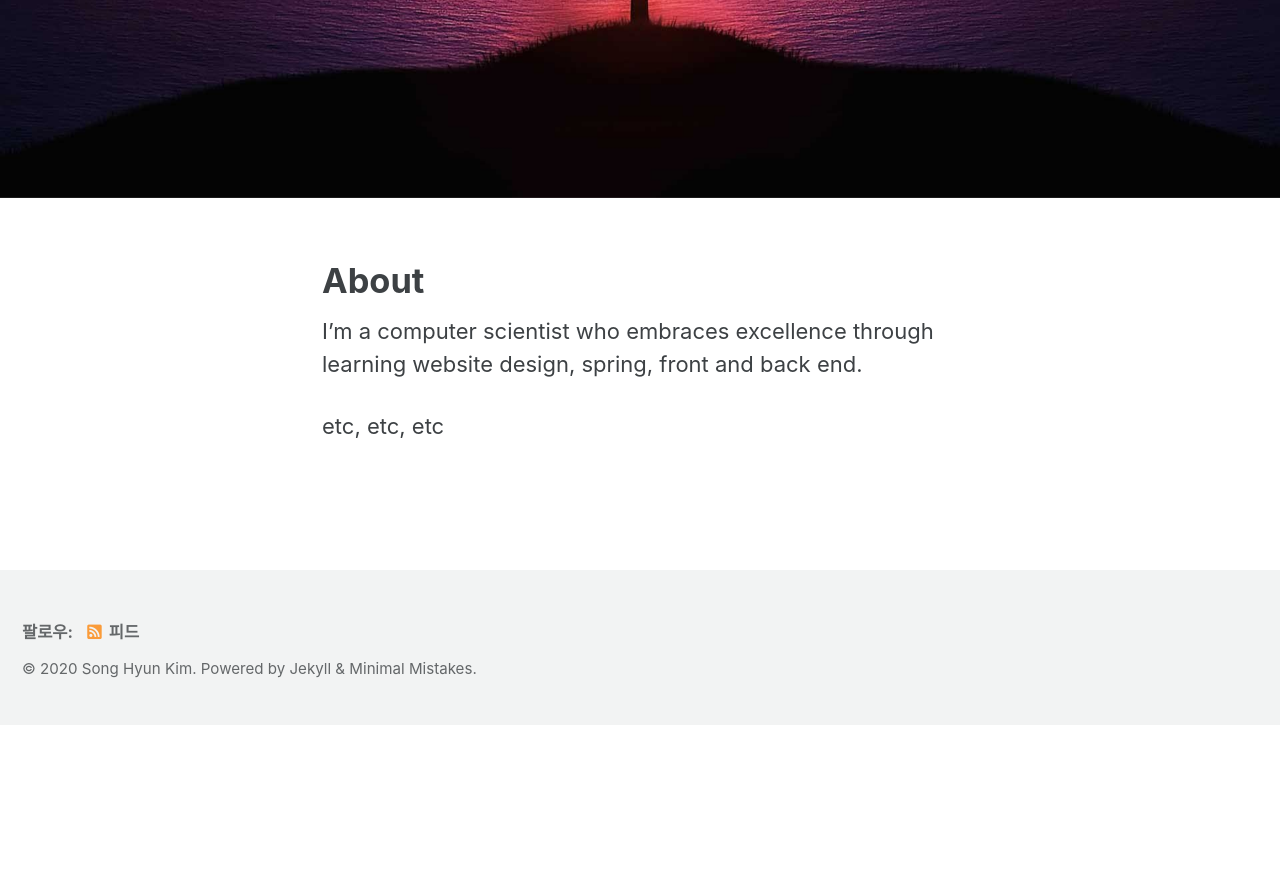
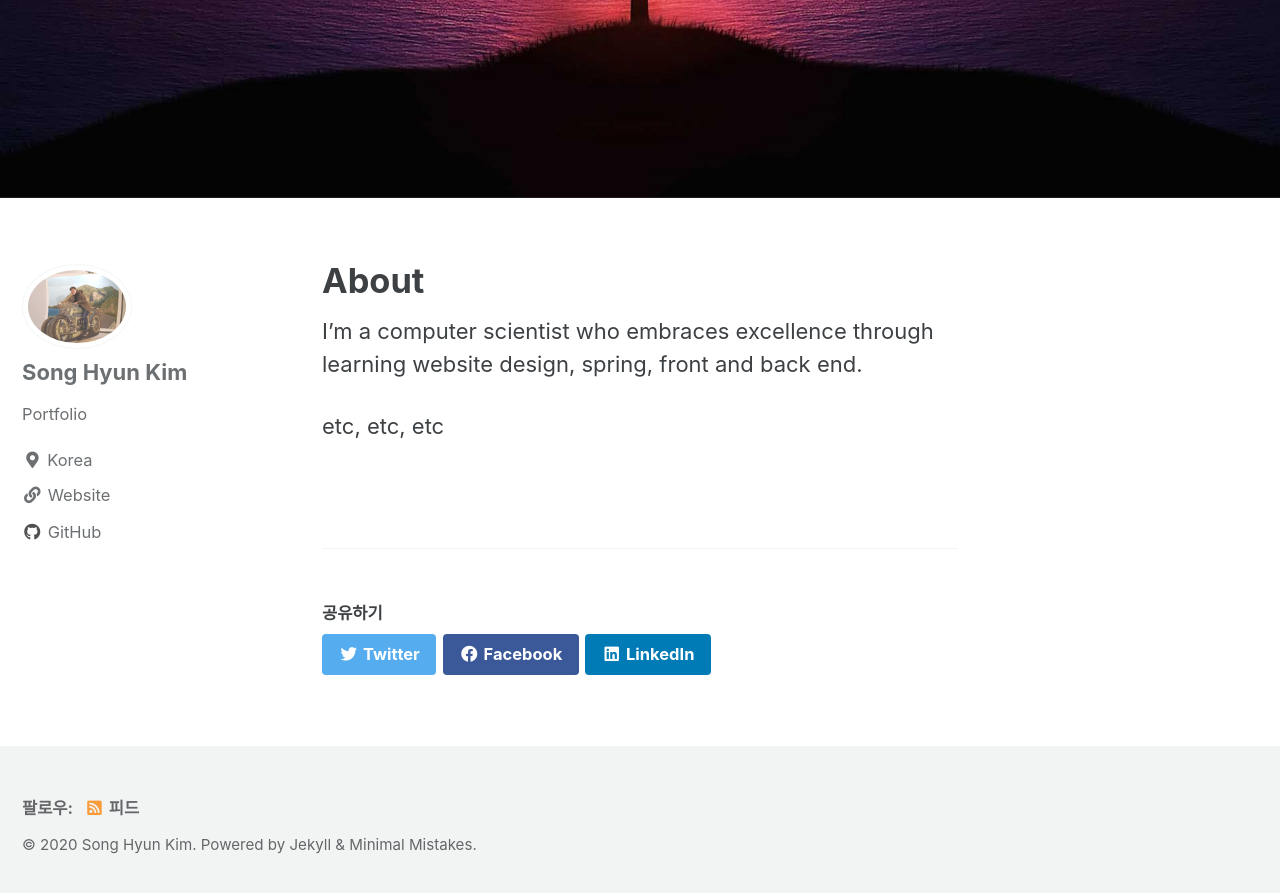
Before and after one commit to songk1992/shk_blog2, a Jekyll site: the page built from _pages/about.md, in a window 1280 px wide and 900 px high, scrolled down 688 px. Shown: the top 893 px of the window. Built offline with Jekyll 4.4.1, drawn with Linux system fonts in a browser that asks for light colours; cached includes are drawn as plain includes; before the commit the page ends 1413 px from its top, so only the background shows below that; part of the change alters nothing that is shown.

```diff
--- a/_config.yml
+++ b/_config.yml
@@ -266,15 +266,7 @@ compress_html:
     envs: development
 
 
-# _portfolio
-defaults:
-  - scope:
-      path: ""
-      type: portfolio
-    values:
-      layout: single
-      author_profile: false
-      share: true
+
 
 # Defaults
 defaults:
@@ -289,3 +281,22 @@ defaults:
       comments: true
       share: true
       related: true
+
+  # pages
+  - scope:
+      path: ""
+    values:
+      layout: single
+      author_profile: true
+      share: true
+      comments: true
+
+  # _portfolio
+  - scope:
+      path: ""
+      type: portfolio
+    values:
+      layout: single
+      author_profile: false
+      share: true
+      comments: true
```
